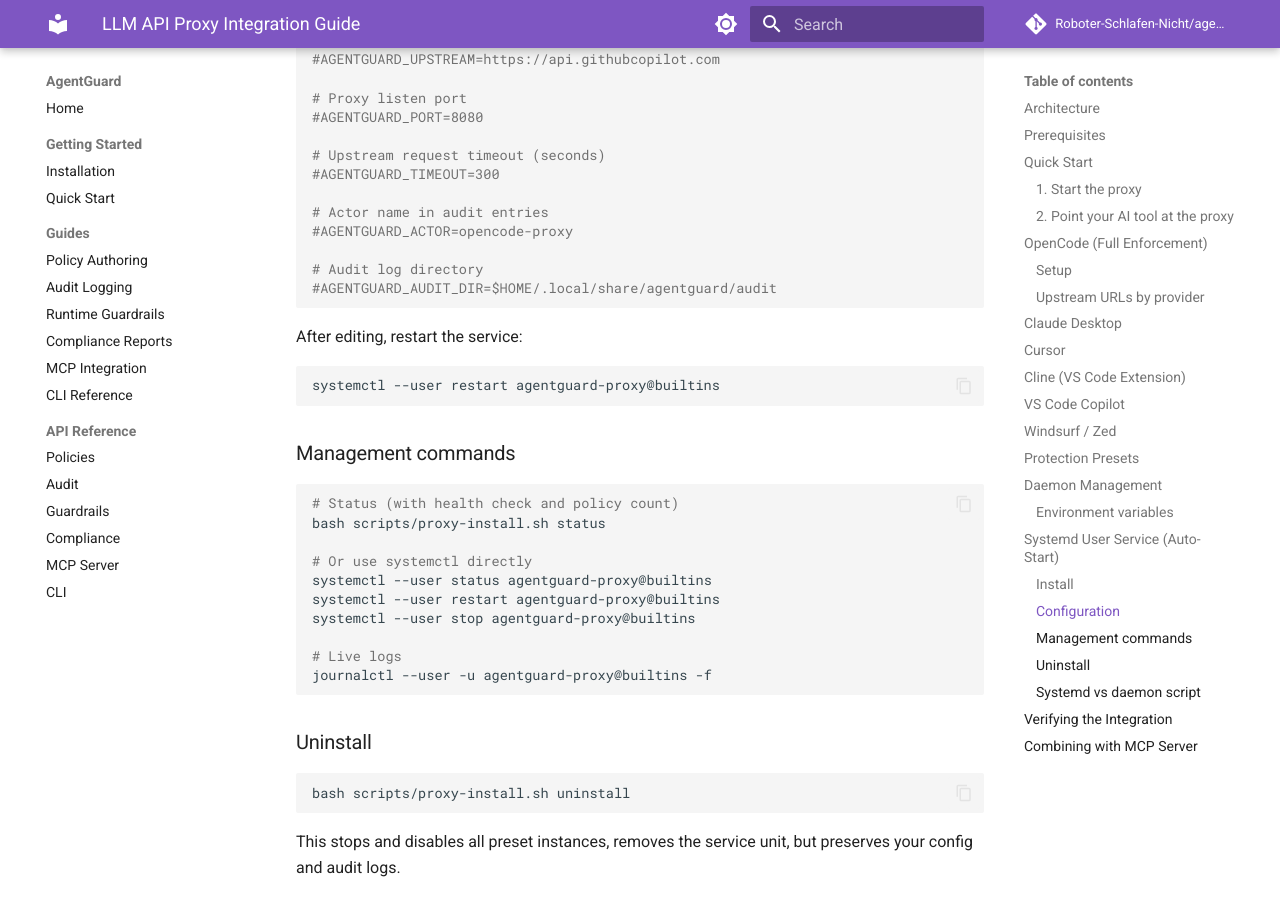
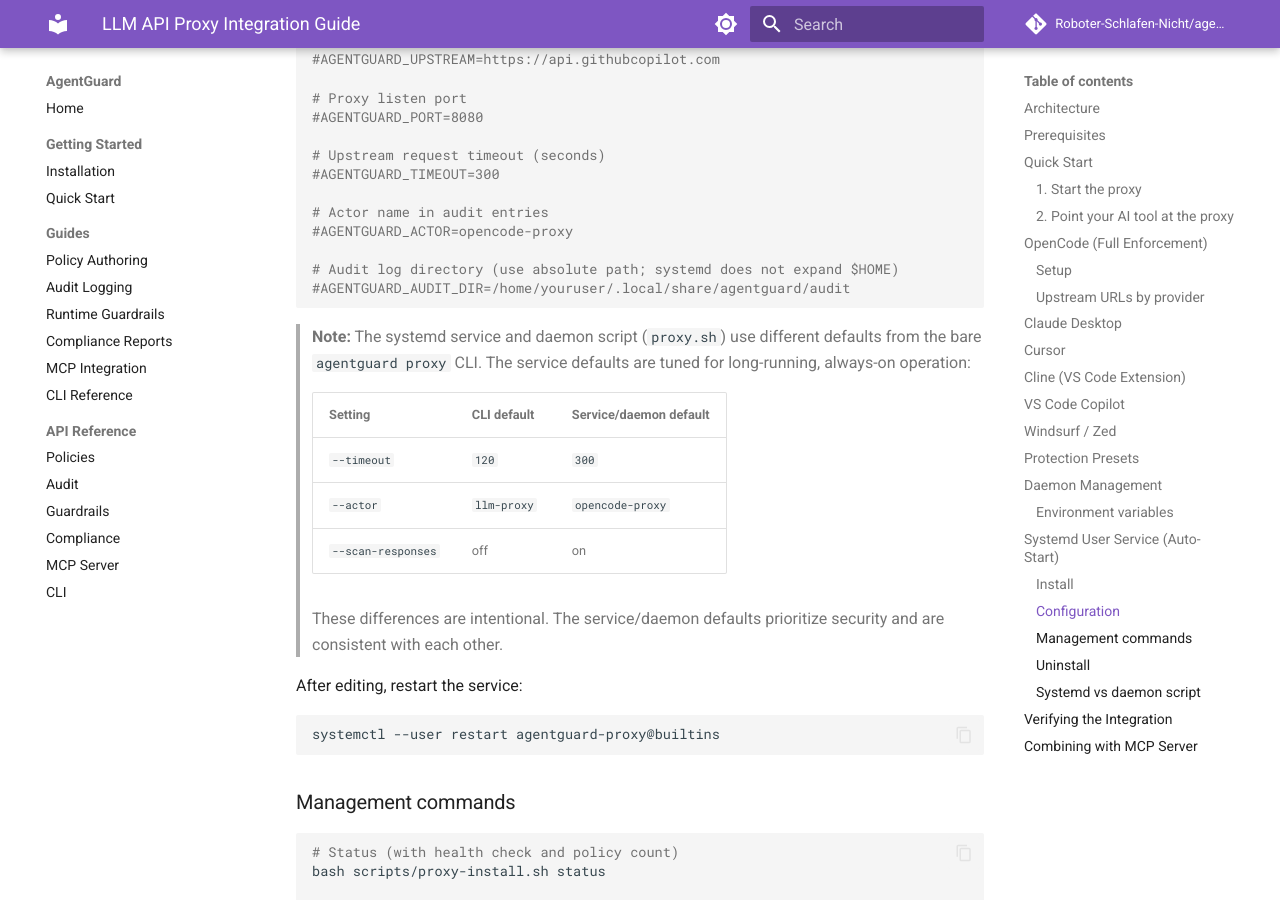
Before and after one commit to Roboter-Schlafen-Nicht/agentguard, an MkDocs documentation site: the page built from docs/guides/proxy-integration.md, in a window 1280 px wide and 900 px high, scrolled down 7232 px. Built offline with MkDocs 1.6.1 and Material for MkDocs 9.7.7, drawn with Linux system fonts in a browser that asks for light colours; comment, search, counter and statistics services are not loaded.

Commit message:
fix: address systemd service review suggestions (#80-#83)
- Move StartLimitIntervalSec/StartLimitBurst to [Unit] section per
  systemd.unit(5) canonical location (#82)
- Replace $HOME with actual expanded path in proxy.env template;
  systemd EnvironmentFile does not expand shell variables (#81)
- Filter commented lines before extracting AGENTGUARD_PORT to avoid
  matching #AGENTGUARD_PORT=8080 in proxy-install.sh (#83)
- Document intentional default mismatches between CLI and
  service/daemon in proxy-integration.md (#80)
- Close #84 as by-design (multi-instance port collision)

````diff
--- a/docs/guides/proxy-integration.md
+++ b/docs/guides/proxy-integration.md
@@ -323,9 +323,22 @@
 # Actor name in audit entries
 #AGENTGUARD_ACTOR=opencode-proxy
 
-# Audit log directory
-#AGENTGUARD_AUDIT_DIR=$HOME/.local/share/agentguard/audit
+# Audit log directory (use absolute path; systemd does not expand $HOME)
+#AGENTGUARD_AUDIT_DIR=/home/youruser/.local/share/agentguard/audit
 ```
+
+> **Note:** The systemd service and daemon script (`proxy.sh`) use
+> different defaults from the bare `agentguard proxy` CLI. The service
+> defaults are tuned for long-running, always-on operation:
+>
+> | Setting | CLI default | Service/daemon default |
+> |---------|-------------|----------------------|
+> | `--timeout` | `120` | `300` |
+> | `--actor` | `llm-proxy` | `opencode-proxy` |
+> | `--scan-responses` | off | on |
+>
+> These differences are intentional. The service/daemon defaults
+> prioritize security and are consistent with each other.
 
 After editing, restart the service:
 
````
Also changed, not shown: 2 other files.
